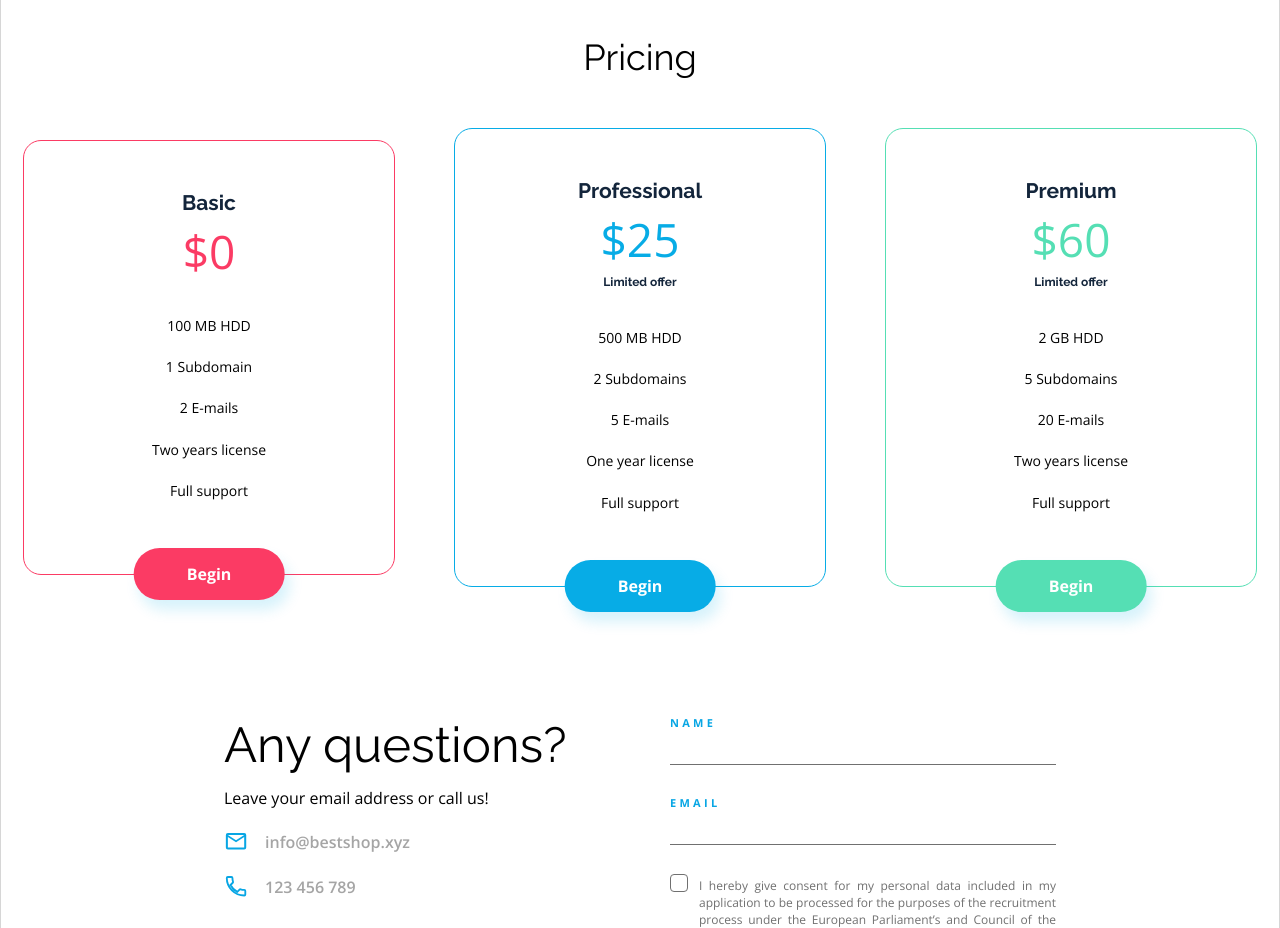
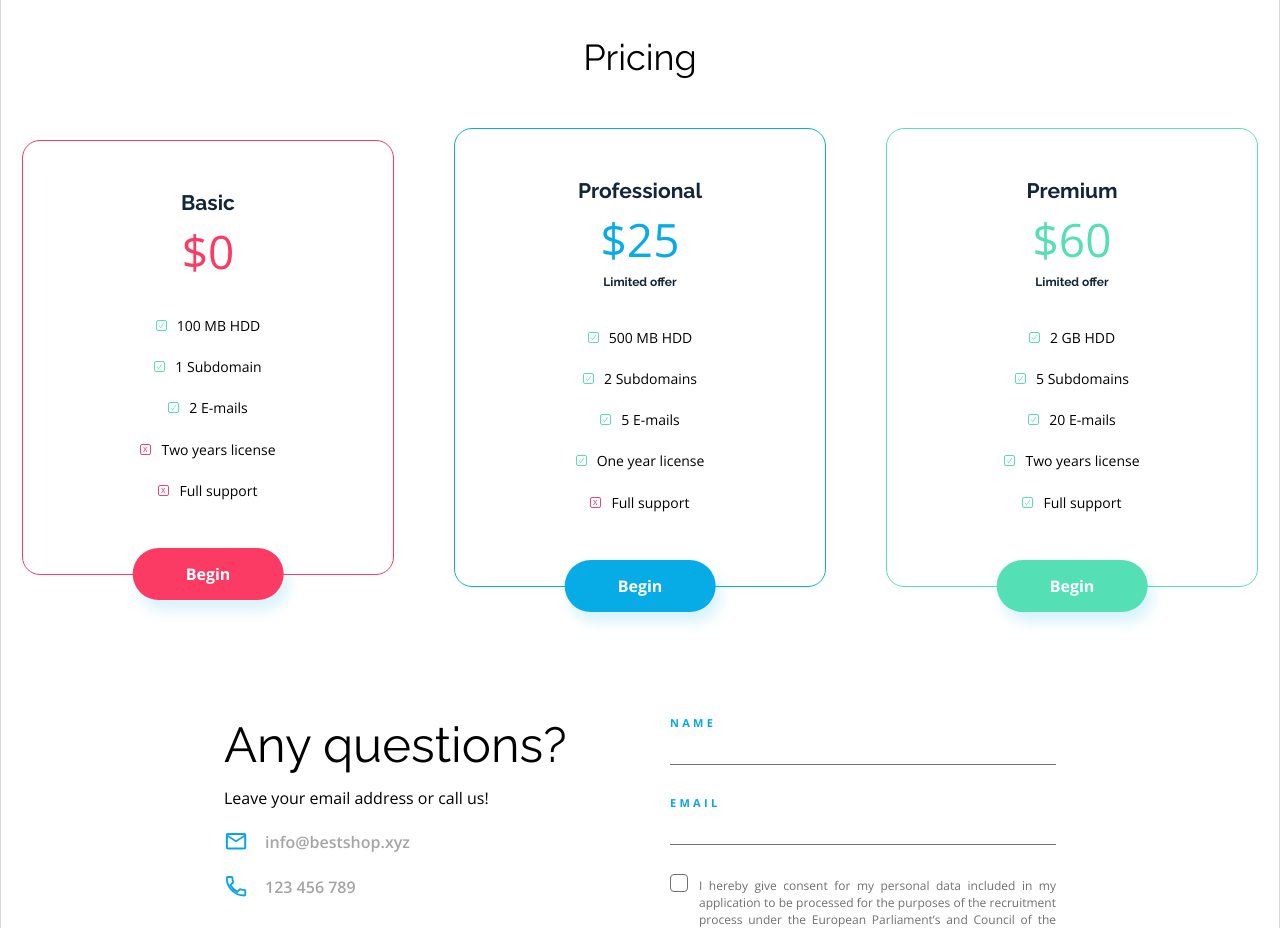
Before and after one commit to karolina-rachuta/BestShop_React, a React (Create React App) app: page / in a window 1280 px wide. Shown: the part 2500-3428 px from the top of the page. Built offline with nearby package versions, Linux system fonts and the light colour scheme.

Commit message:
finished styling for prices section

```diff
--- a/src/App.scss
+++ b/src/App.scss
@@ -31,6 +31,10 @@
     box-shadow: toRem(5) toRem(10) toRem(14) #07ACE629;
     background-color: $blue-pattern;
     border: none;
-    padding: toRem(15) toRem(120);
+    padding: toRem(15) toRem(80);
     cursor: pointer;
+
+    @media screen and (min-width: toRem($breakpoint-medium)) {
+        padding: toRem(15) toRem(120);
+    }
 }
--- a/src/components/Prices.jsx
+++ b/src/components/Prices.jsx
@@ -6,7 +6,7 @@ function Prices() {
   function handleChosenPackage() {
     setChosenPackage((prev) => !prev);
     if (packageRef.current) {
-        packageRef.current.classList.toggle('chosen', !chosenPackage);
+      packageRef.current.classList.toggle("chosen", !chosenPackage);
     }
   }
 
@@ -25,11 +25,11 @@ function Prices() {
           </div>
           <div className="package__description">
             <ul>
-              <li>100 MB HDD</li>
-              <li>1 Subdomain</li>
-              <li>2 E-mails</li>
-              <li>Two years license</li>
-              <li>Full support</li>
+              <li className="checked">100 MB HDD</li>
+              <li className="checked">1 Subdomain</li>
+              <li className="checked">2 E-mails</li>
+              <li className="crossed">Two years license</li>
+              <li className="crossed">Full support</li>
             </ul>
             <button type="submit" className="btn btn--basic">
               Begin
@@ -44,11 +44,11 @@ function Prices() {
           </div>
           <div className="package__description">
             <ul>
-              <li>500 MB HDD</li>
-              <li>2 Subdomains</li>
-              <li>5 E-mails</li>
-              <li>One year license</li>
-              <li>Full support</li>
+              <li className="checked">500 MB HDD</li>
+              <li className="checked">2 Subdomains</li>
+              <li className="checked">5 E-mails</li>
+              <li className="checked">One year license</li>
+              <li className="crossed">Full support</li>
             </ul>
             <button type="submit" className="btn btn--professional">
               Begin
@@ -63,11 +63,11 @@ function Prices() {
           </div>
           <div className="package__description">
             <ul>
-              <li>2 GB HDD</li>
-              <li>5 Subdomains</li>
-              <li>20 E-mails</li>
-              <li>Two years license</li>
-              <li>Full support</li>
+              <li className="checked">2 GB HDD</li>
+              <li className="checked">5 Subdomains</li>
+              <li className="checked">20 E-mails</li>
+              <li className="checked">Two years license</li>
+              <li className="checked">Full support</li>
             </ul>
             <button type="submit" className="btn btn--premium">
               Begin
--- a/src/styles/components/prices.scss
+++ b/src/styles/components/prices.scss
@@ -17,7 +17,7 @@
         font-family: $raleway-font;
         font-weight: normal;
         color: $text-color;
-        margin-top: toRem(100);
+        margin-top: toRem(50);
         margin-bottom: toRem(50);
 
         @media screen and (min-width: toRem($breakpoint-medium)) {
@@ -31,11 +31,12 @@
         flex-direction: column;
         justify-content: center;
         align-items: center;
-        gap: toRem(59);
+        gap: toRem(80);
         padding-inline: toRem($padding-container);
 
         @media screen and (min-width: toRem($breakpoint-medium)) {
             flex-direction: row;
+            gap: toRem(60);
         }
 
         .prices__package {
@@ -116,6 +117,29 @@
                         font-weight: normal;
                         color: $text-color;
                         padding-bottom: toRem(25);
+
+                        &.checked::before {
+                            content: "";
+                            min-width: 11px;
+                            min-height: 11px;
+                            background-image: url(../../assets/Ckechmark-1.78835921.svg);
+                            color: $green-pattern;
+                            background-repeat: no-repeat;
+                            background-size: cover;
+                            display: inline-block;
+                            margin-right: toRem(10);
+                        }
+
+                        &.crossed::before {
+                            content: "";
+                            min-width: 11px;
+                            min-height: 11px;
+                            background-image: url(../../assets/Close.90b12221.svg);
+                            background-repeat: no-repeat;
+                            background-size: cover;
+                            display: inline-block;
+                            margin-right: toRem(10);
+                        }
                     }
                 }
 
```
Also changed, not shown: src/assets/Ckechmark-1.78835921.svg (added), src/assets/Close.90b12221.svg (added).
